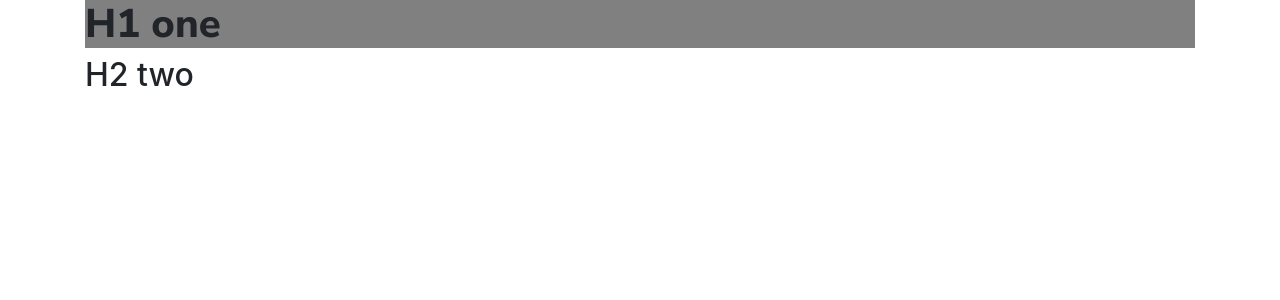
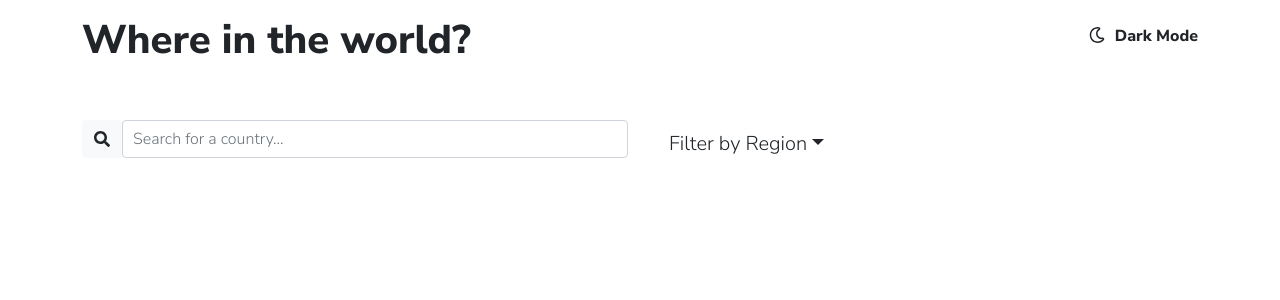
Before and after one commit to holjas/RestCountries, a React (Create React App) app: page / in a window 1280 px wide. Shown: the top 300 px of the page. Built offline with nearby package versions, Linux system fonts and the light colour scheme.

Commit message:
seach input field added

```diff
--- a/public/index.html
+++ b/public/index.html
@@ -24,6 +24,14 @@
       work correctly both with client-side routing and a non-root public URL.
       Learn how to configure a non-root public URL by running `npm run build`.
     -->
+    <!-- bootstrap -->
+    <link
+      href="https://cdn.jsdelivr.net/npm/bootstrap@5.0.1/dist/css/bootstrap.min.css"
+      rel="stylesheet"
+      integrity="sha384-+0n0xVW2eSR5OomGNYDnhzAbDsOXxcvSN1TPprVMTNDbiYZCxYbOOl7+AMvyTG2x"
+      crossorigin="anonymous"
+    />
+
     <title>React App</title>
   </head>
   <body>
@@ -39,5 +47,10 @@
       To begin the development, run `npm start` or `yarn start`.
       To create a production bundle, use `npm run build` or `yarn build`.
     -->
+    <script
+      src="https://cdn.jsdelivr.net/npm/bootstrap@5.0.1/dist/js/bootstrap.bundle.min.js"
+      integrity="sha384-gtEjrD/SeCtmISkJkNUaaKMoLD0//ElJ19smozuHV6z3Iehds+3Ulb9Bn9Plx0x4"
+      crossorigin="anonymous"
+    ></script>
   </body>
 </html>
--- a/src/App.css
+++ b/src/App.css
@@ -1,3 +1,4 @@
+@import "./styles/variables.css";
 @import "./styles/Header.css";
 
 @media (min-width: 1440px) {
@@ -5,3 +6,8 @@
     max-width: 1400px;
   }
 }
+
+body {
+  font-size: 16px;
+  font-family: var(--fontFamily);
+}
--- a/src/App.js
+++ b/src/App.js
@@ -1,5 +1,5 @@
-// import Header from "./components/Header";
-// import Navigation from "./components/Navigation";
+import Header from "./components/Header";
+import SearchBar from "./components/SearchBar";
 
 // stylesheets
 import "./App.css";
@@ -7,14 +7,8 @@ import "./App.css";
 const App = () => {
   return (
     <>
-      <div className="container">
-        <div className="row">
-          <div className="col">
-            <h1>H1 one</h1>
-            <h2>H2 two</h2>
-          </div>
-        </div>
-      </div>
+      <Header></Header>
+      <SearchBar></SearchBar>
     </>
   );
 };
--- a/src/components/Header.js
+++ b/src/components/Header.js
@@ -1,12 +1,33 @@
+import { FontAwesomeIcon } from "@fortawesome/react-fontawesome";
+import { faMoon as faMoonOutline } from "@fortawesome/free-regular-svg-icons";
+// import { faMoon as faMoonSolid } from "@fortawesome/free-solid-svg-icons";
+
 const Header = () => {
   return (
-    <div class="container">
-      <div class="row">
-        <div class="col">
-          <h1>Where in the world?</h1>
+    <section className="header">
+      <div className="container">
+        <div className="row align-items-center pt-3">
+          <div className="col">
+            <h1>Where in the world?</h1>
+          </div>
+          <div className="col">
+            <p className="text-end">
+              <FontAwesomeIcon
+                icon={faMoonOutline}
+                aria-hidden="true"
+                title="dark mode off"
+              />
+              {/* <FontAwesomeIcon
+              icon={faMoonSolid}
+              aria-hidden="true"
+              title="dark mode on"
+            /> */}
+              Dark Mode
+            </p>
+          </div>
         </div>
       </div>
-    </div>
+    </section>
   );
 };
 
--- a/src/components/Navigation.js
+++ /dev/null
@@ -1,5 +0,0 @@
-const Navigation = () => {
-  return <h2> I didn't like the componenet thing</h2>;
-};
-
-export default Navigation;
--- /dev/null
+++ b/src/components/SearchBar.js
@@ -0,0 +1,69 @@
+import { FontAwesomeIcon } from "@fortawesome/react-fontawesome";
+import { faSearch } from "@fortawesome/free-solid-svg-icons";
+
+import "../styles/SearchBar.css";
+
+const Navigation = () => {
+  return (
+    <section>
+      <div className="container pt-5 pb-5">
+        <div className="row">
+          <div className="col">
+            <form className="d-flex">
+              <button
+                className="input-group-text border-0 bg-light"
+                id="search-addon"
+              >
+                <FontAwesomeIcon
+                  icon={faSearch}
+                  aria-hidden="true"
+                  title="search button"
+                />
+              </button>
+              <input
+                type="search"
+                className="form-control rounded"
+                placeholder="Search for a country..."
+                aria-label="Search"
+                aria-describedby="search-addon"
+              />
+            </form>
+          </div>
+
+          <div className="col">
+            <div class="dropdown">
+              <button
+                class="btn btn-lg dropdown-toggle"
+                type="button"
+                id="dropdownMenuButton1"
+                data-bs-toggle="dropdown"
+                aria-expanded="false"
+              >
+                Filter by Region
+              </button>
+              <ul class="dropdown-menu" aria-labelledby="dropdownMenuButton1">
+                <li>
+                  <a class="dropdown-item" href="#">
+                    Action
+                  </a>
+                </li>
+                <li>
+                  <a class="dropdown-item" href="#">
+                    Another action
+                  </a>
+                </li>
+                <li>
+                  <a class="dropdown-item" href="#">
+                    Something else here
+                  </a>
+                </li>
+              </ul>
+            </div>
+          </div>
+        </div>
+      </div>
+    </section>
+  );
+};
+
+export default Navigation;
--- a/src/index.js
+++ b/src/index.js
@@ -1,6 +1,3 @@
-import "bootstrap/dist/css/bootstrap.min.css";
-import "bootstrap/dist/js/bootstrap.bundle.min";
-
 import React from "react";
 import ReactDOM from "react-dom";
 import "./index.css";
--- a/src/styles/Header.css
+++ b/src/styles/Header.css
@@ -1,7 +1,14 @@
 @import "./variables.css";
 
 h1 {
-  background-color: grey;
-  font-family: var(--fontFamily);
   font-weight: 900;
 }
+.header {
+  background-color: var(--white);
+}
+.header p {
+  font-weight: 900;
+}
+.header svg {
+  margin-right: 10px;
+}
--- /dev/null
+++ b/src/styles/SearchBar.css
@@ -0,0 +1,5 @@
+@import "./variables.css";
+
+input[type="search"] {
+  padding-left: 10px;
+}
--- a/src/styles/variables.css
+++ b/src/styles/variables.css
@@ -9,3 +9,6 @@
   --white: hsl(0, 0%, 100%);
   --fontFamily: "Nunito Sans", sans-serif;
 }
+.text-end {
+  text-align: right;
+}
```
Also changed, not shown: package.json (+7 -0 lines), 1 other file (tests, documents, lock files or other folders).
